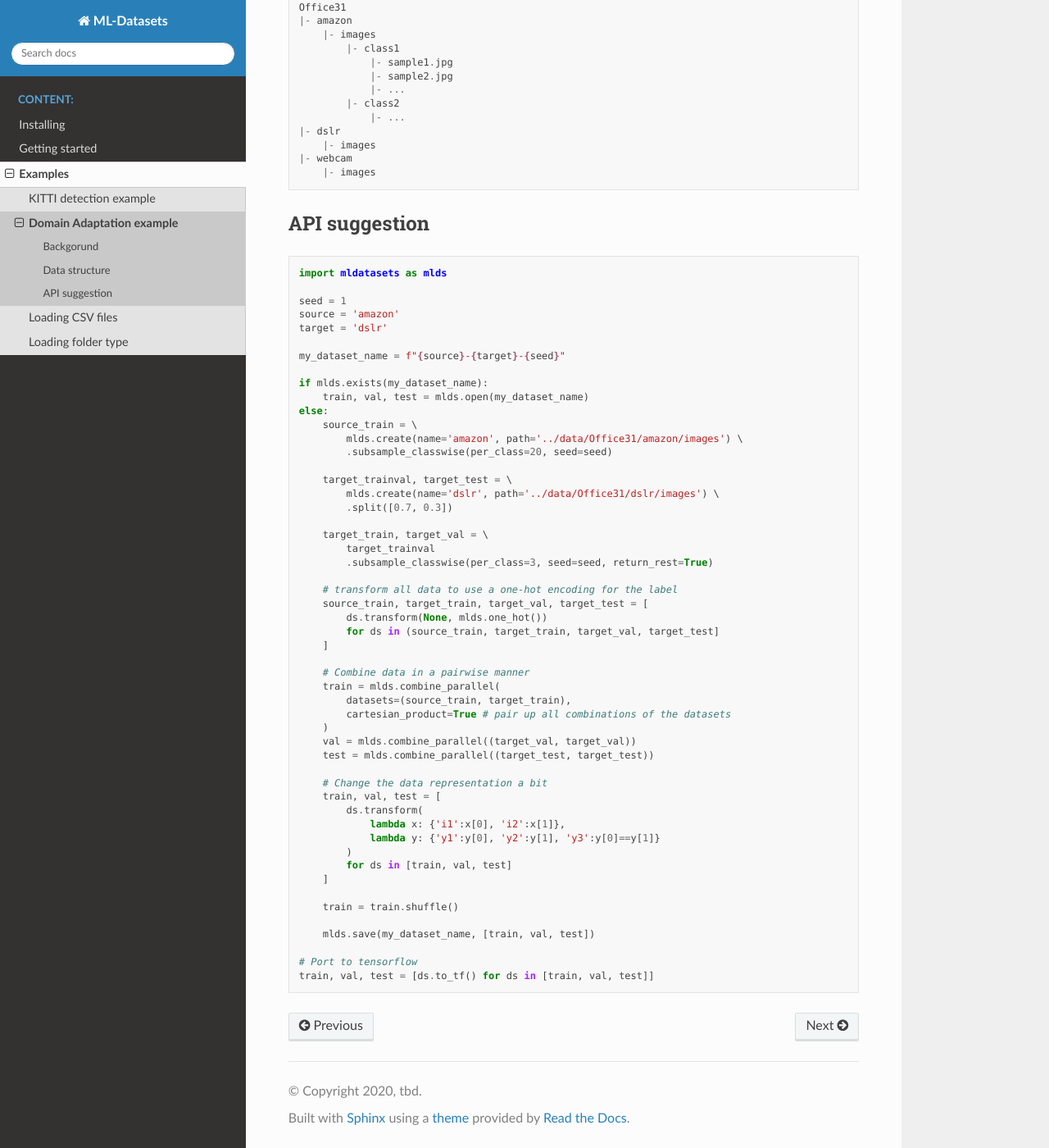
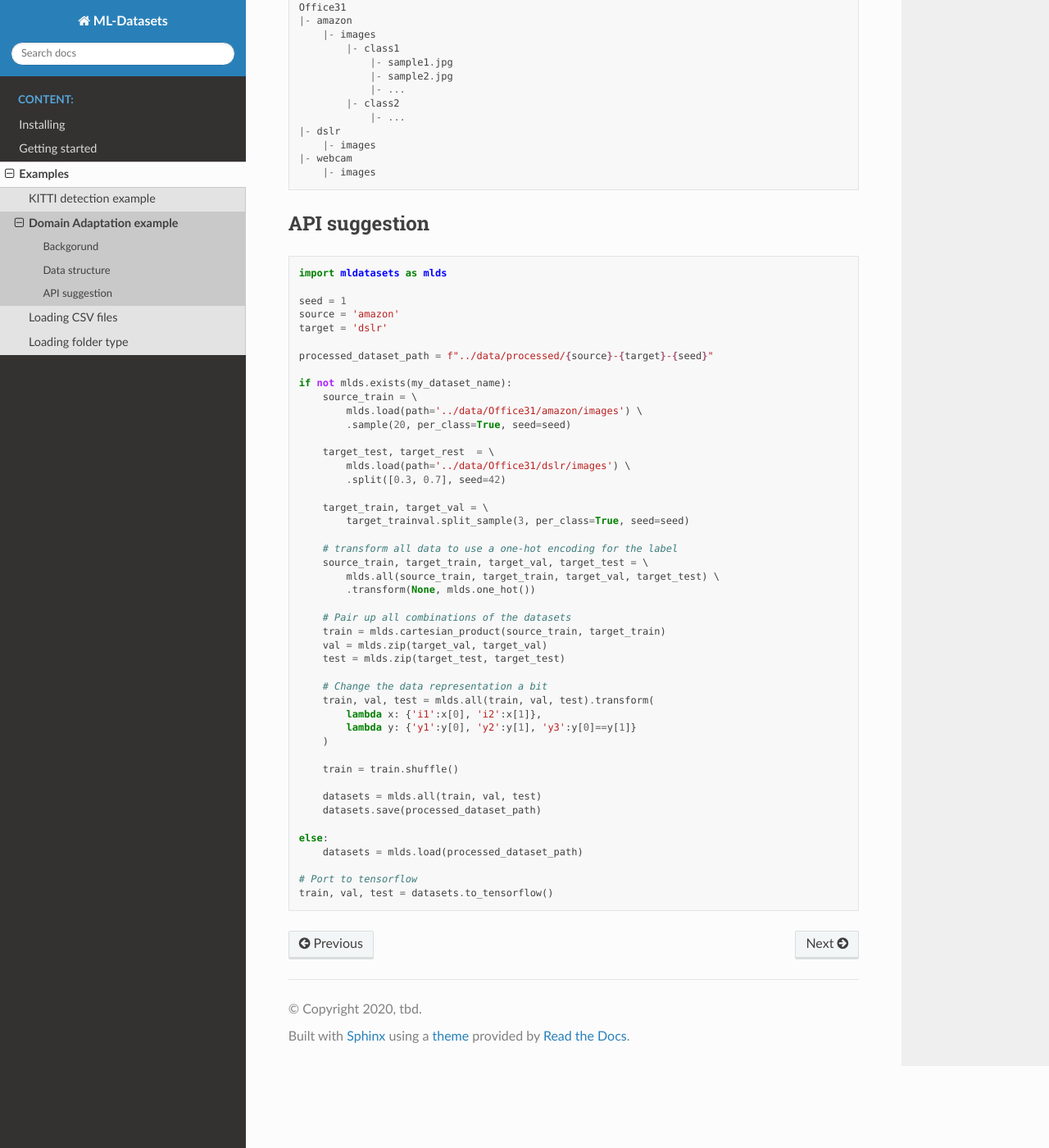
Before and after one commit to LukasHedegaard/datasetops, a Sphinx documentation site: the page built from docs/examples/domain-adaptation.md, in a window 1280 px wide and 1400 px high, scrolled down 735 px. Shown: the whole window at 82% size. Built offline with Sphinx 7.4.7 and the Read the Docs theme 2.0.0, drawn with Linux system fonts in a browser that asks for light colours.

Commit message:
update usage examples

````diff
--- a/docs/examples/domain-adaptation.md
+++ b/docs/examples/domain-adaptation.md
@@ -43,51 +43,45 @@ seed = 1
 source = 'amazon'
 target = 'dslr'
 
-my_dataset_name = f"{source}-{target}-{seed}"
+processed_dataset_path = f"../data/processed/{source}-{target}-{seed}"
 
-if mlds.exists(my_dataset_name):
-    train, val, test = mlds.open(my_dataset_name)
-else:
+if not mlds.exists(my_dataset_name):
     source_train = \
-        mlds.create(name='amazon', path='../data/Office31/amazon/images') \
-        .subsample_classwise(per_class=20, seed=seed)
+        mlds.load(path='../data/Office31/amazon/images') \
+        .sample(20, per_class=True, seed=seed)
 
-    target_trainval, target_test = \
-        mlds.create(name='dslr', path='../data/Office31/dslr/images') \
-        .split([0.7, 0.3])
+    target_test, target_rest  = \
+        mlds.load(path='../data/Office31/dslr/images') \
+        .split([0.3, 0.7], seed=42)
 
     target_train, target_val = \
-        target_trainval
-        .subsample_classwise(per_class=3, seed=seed, return_rest=True)
+        target_trainval.split_sample(3, per_class=True, seed=seed)
 
     # transform all data to use a one-hot encoding for the label
-    source_train, target_train, target_val, target_test = [
-        ds.transform(None, mlds.one_hot())
-        for ds in (source_train, target_train, target_val, target_test]
-    ]
+    source_train, target_train, target_val, target_test = \
+        mlds.all(source_train, target_train, target_val, target_test) \
+        .transform(None, mlds.one_hot())
 
-    # Combine data in a pairwise manner
-    train = mlds.combine_parallel(
-        datasets=(source_train, target_train),
-        cartesian_product=True # pair up all combinations of the datasets
-    )
-    val = mlds.combine_parallel((target_val, target_val))
-    test = mlds.combine_parallel((target_test, target_test))
+    # Pair up all combinations of the datasets
+    train = mlds.cartesian_product(source_train, target_train)
+    val = mlds.zip(target_val, target_val)
+    test = mlds.zip(target_test, target_test)
 
     # Change the data representation a bit
-    train, val, test = [
-        ds.transform(
-            lambda x: {'i1':x[0], 'i2':x[1]},
-            lambda y: {'y1':y[0], 'y2':y[1], 'y3':y[0]==y[1]}
-        )
-        for ds in [train, val, test]
-    ]
+    train, val, test = mlds.all(train, val, test).transform(
+        lambda x: {'i1':x[0], 'i2':x[1]},
+        lambda y: {'y1':y[0], 'y2':y[1], 'y3':y[0]==y[1]}
+    )
 
     train = train.shuffle()
 
-    mlds.save(my_dataset_name, [train, val, test])
+    datasets = mlds.all(train, val, test)
+    datasets.save(processed_dataset_path)
+
+else:
+    datasets = mlds.load(processed_dataset_path)
 
 # Port to tensorflow
-train, val, test = [ds.to_tf() for ds in [train, val, test]]
+train, val, test = datasets.to_tensorflow()
 
 ```
````
Also changed, not shown: docs/examples/KITTI.md (+8 -17 lines).
